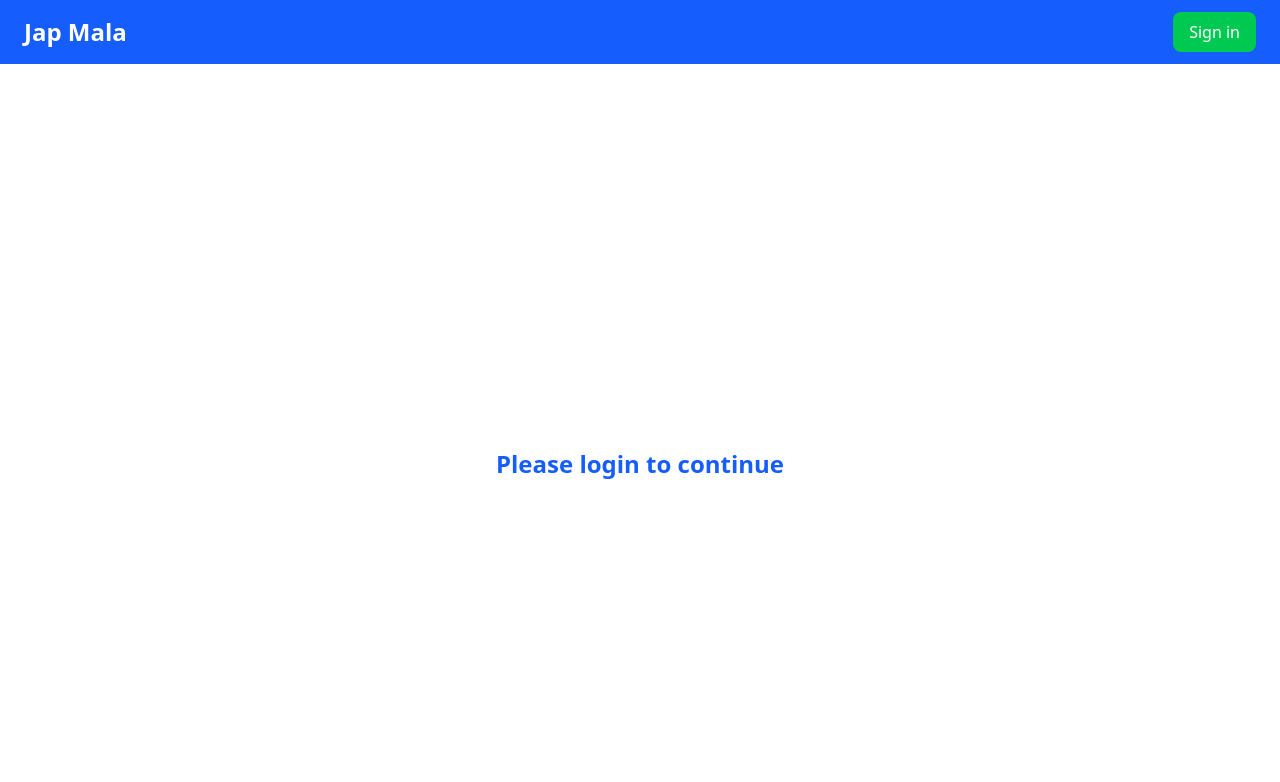
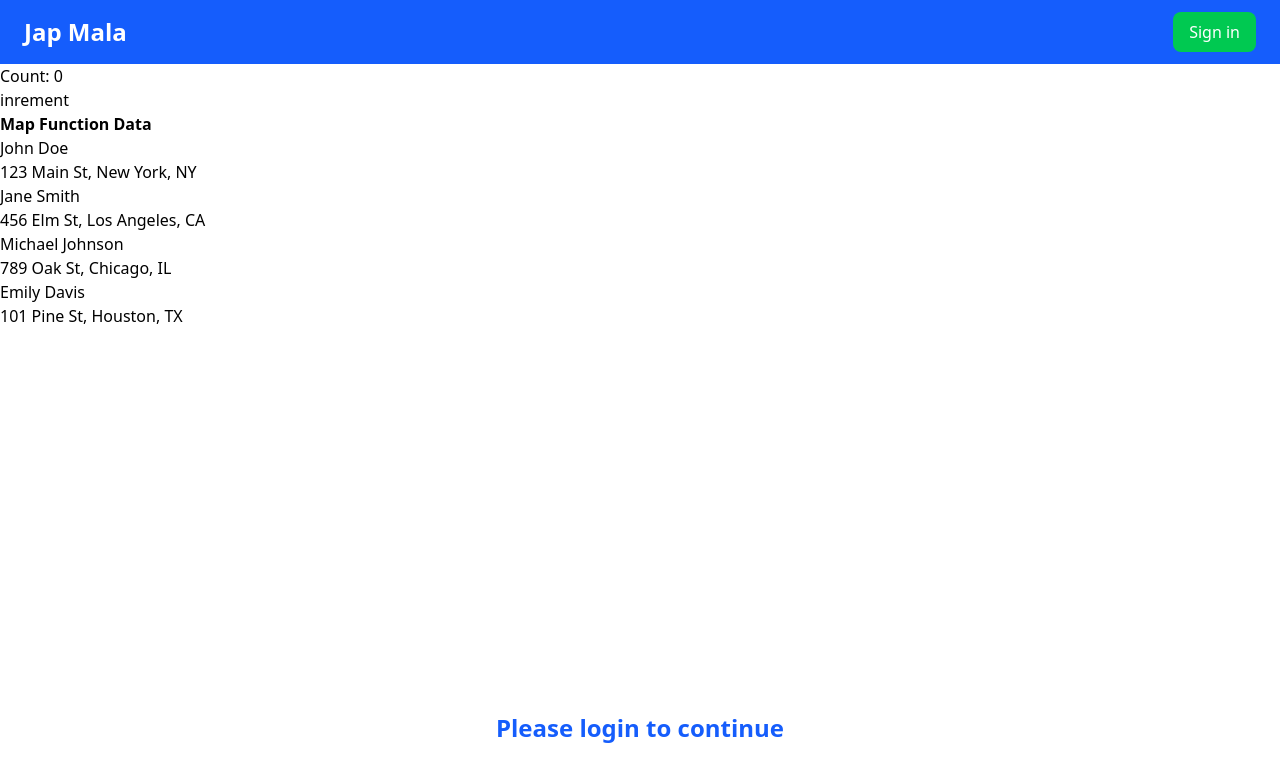
Before and after one commit to varunp100288/jap-mala, a React (Vite) app: page /login in a window 1280 px wide. Shown: the top 782 px of the page. Built offline with nearby package versions, Linux system fonts and the light colour scheme; no server answers.

Commit message:
deplyment practice

```diff
--- a/package.json
+++ b/package.json
@@ -27,6 +27,7 @@
     "eslint": "^9.21.0",
     "eslint-plugin-react-hooks": "^5.1.0",
     "eslint-plugin-react-refresh": "^0.4.19",
+    "gh-pages": "^6.3.0",
     "globals": "^15.15.0",
     "postcss": "^8.5.3",
     "tailwindcss": "^4.0.9",
--- a/src/App.jsx
+++ b/src/App.jsx
@@ -4,6 +4,10 @@ import { auth, onAuthStateChanged } from "./firebaseConfig";
 import Login from "./components/Login";
 import JapMala from "./components/JapMala";
 import Navbar from "./components/NavBar";
+import TestCount from "./components/TestCount";
+import HelloHook from "./components/HelloHook";
+import MyUserEff from "./components/MyUserEff";
+import TestFun from "./components/TestFun";
 
 export default function App() {
   const [user, setUser] = useState(null);
@@ -19,6 +23,10 @@ export default function App() {
   return (
     <Router>
       <Navbar />
+      <MyUserEff />
+      <TestFun />
+      <HelloHook />
+      {/* <TestCount /> */}
       <Routes>
         <Route path="/" element={user ? <JapMala /> : <Login />} />
         <Route path="/login" element={<Login />} />
--- /dev/null
+++ b/src/components/HelloHook.jsx
@@ -0,0 +1,13 @@
+import React from "react";
+
+function useHello(){
+    console.log("hello world!");
+
+}
+
+function HelloHook(){
+    const message = useHello();
+
+}
+
+export default HelloHook;
--- a/src/components/Login.jsx
+++ b/src/components/Login.jsx
@@ -3,6 +3,13 @@ import { auth } from "../firebaseConfig";
 import { onAuthStateChanged } from "firebase/auth";
 
 export default function Login() {
+
+  const numbers = [2,3,4,5,6];
+  const doubleNumber = numbers.map((number) => {
+    return number*2;
+  });
+  console.log(doubleNumber);
+
   const [user, setUser] = useState(null);
 
   useEffect(() => {
@@ -24,6 +31,9 @@ export default function Login() {
           Please login to continue
         </h1>
       )}
+
+
     </div>
   );
+
 }
--- /dev/null
+++ b/src/components/MyUserEff.jsx
@@ -0,0 +1,22 @@
+import { useState, useEffect } from "react"
+
+
+function MyUserEff() {
+
+    const[count, setCount] = useState(0)
+
+    // console.log("Component re-rendered!");
+    useEffect(() => {
+        console.log(`Count changed: ${count}`);
+        console.log("Effect ran: Component mounted!");
+    },[count]);
+    return (
+        <div>
+           <p>Count: {count}</p>
+            <button onClick={() => setCount(count+1)}>inrement</button>
+
+        </div>
+    )
+}
+
+export default MyUserEff
--- /dev/null
+++ b/src/components/TestCount.jsx
@@ -0,0 +1,13 @@
+import { useState } from "react";
+function TestCount() {
+    const [count, setCount] = useState(0);
+    return (
+        <div>
+
+            <p>{count}</p>
+            <button onClick={() => setCount(count  + 1 )}>Click to Increase </button>
+        </div>
+    )
+}
+
+export default TestCount
--- /dev/null
+++ b/src/components/TestFun.jsx
@@ -0,0 +1,16 @@
+import contacts from "../js/contacts";
+function TestFun() {
+  return (
+    <div>
+      <strong>Map Function Data</strong>
+      {contacts.map((contact) => (
+        <div key={contact.id}>
+          <p>{contact.name}</p>
+          <p>{contact.address}</p>
+        </div>
+      ))}
+    </div>
+  );
+}
+
+export default TestFun;
--- /dev/null
+++ b/src/js/contacts.js
@@ -0,0 +1,27 @@
+const contacts = [
+  {
+    id: 1,
+    name: "John Doe",
+    address: "123 Main St, New York, NY",
+    phone: "+1 555-1234",
+  },
+  {
+    id: 2,
+    name: "Jane Smith",
+    address: "456 Elm St, Los Angeles, CA",
+    phone: "+1 555-5678",
+  },
+  {
+    id: 3,
+    name: "Michael Johnson",
+    address: "789 Oak St, Chicago, IL",
+    phone: "+1 555-9876",
+  },
+  {
+    id: 4,
+    name: "Emily Davis",
+    address: "101 Pine St, Houston, TX",
+    phone: "+1 555-4321",
+  },
+];
+export default contacts;
```
Also changed, not shown: 1 other file (tests, documents, lock files or other folders).
